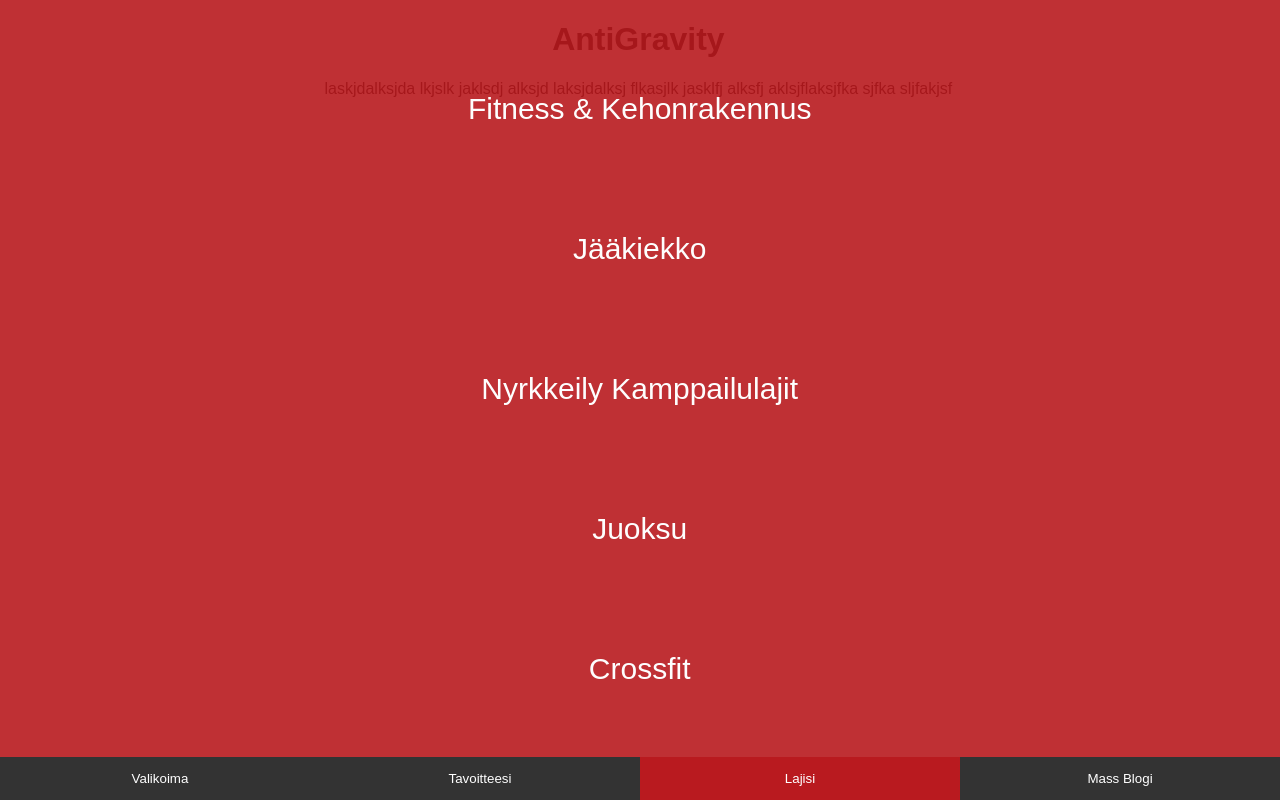
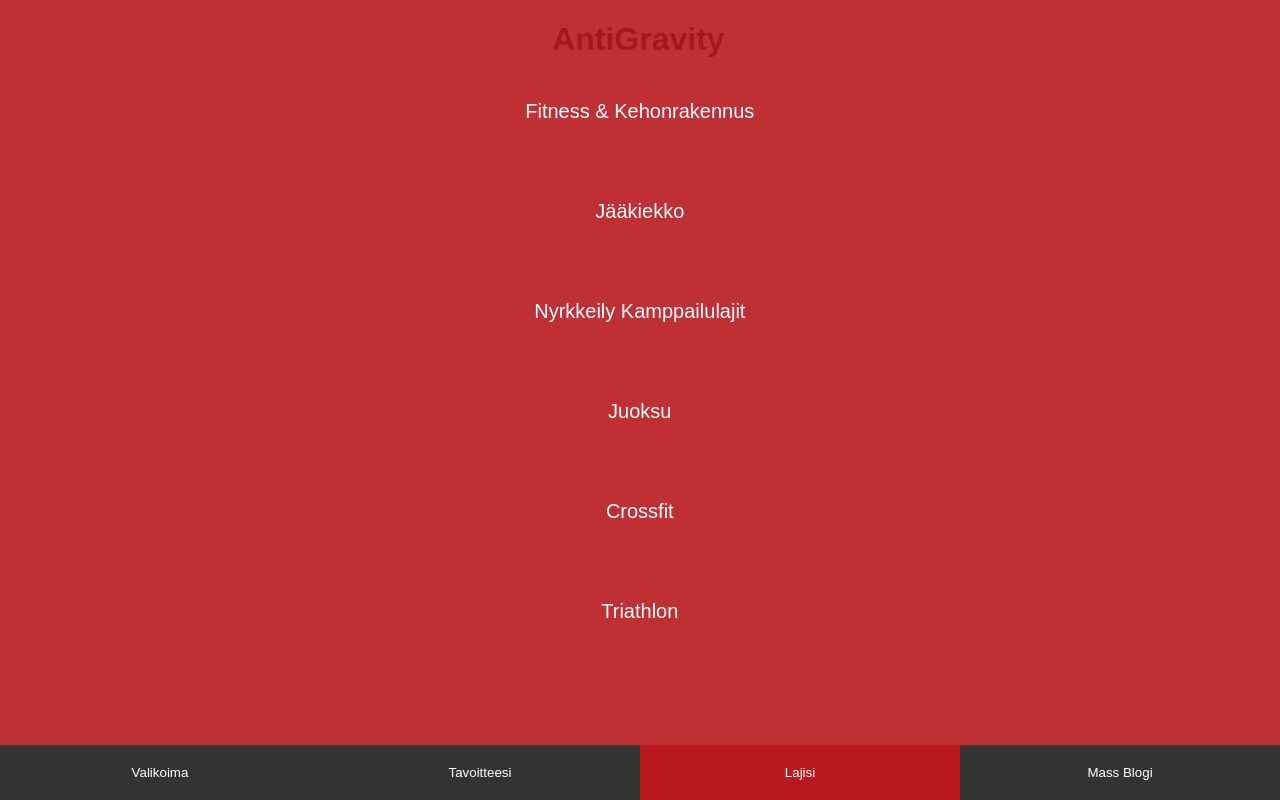
Before and after one commit to SK757/AntiGravity, a website: page html/index.html in a window 1280 px wide. Both pictures are taken after a click on the button "Lajisi". Drawn offline with nearby package versions, Linux system fonts and the light colour scheme; files that its build step writes are made by us from their sources.

Commit message:
Minor UI improvements

```diff
--- a/html/index.html
+++ b/html/index.html
@@ -1 +1 @@
-<!DOCTYPE html><html lang="en-GB"><head><title>AntiGravity</title><meta charset="utf-8"><meta name="viewport" content="width=device-width,initial-scale=1"><script src="https://ajax.googleapis.com/ajax/libs/jquery/3.1.1/jquery.min.js"></script><link rel="stylesheet" style="text/css" href="styles/css/main.css"></head><body><header class="row"><div class="panel-nav"><button class="column small-3 large-3">Mass Blogi</button> <button class="column small-3 large-3" id="toggle2">Lajisi</button> <button class="column small-3 large-3">Tavoitteesi</button> <button class="column small-3 large-3" id="toggle1">Valikoima</button></div></header><div class="overlay" id="overlay"><nav class="overlay-menu"><ul><li><a href="#">Home</a></li><li><a href="#">About</a></li><li><a href="#">Work</a></li><li><a href="#">Contact</a></li></ul></nav></div><div class="overlay" id="sport-overlay"><nav class="overlay-menu"><ul><li><a href="#">Fitness &amp; Kehonrakennus</a></li><li><a href="#">Jääkiekko</a></li><li><a href="#">Nyrkkeily Kamppailulajit</a></li><li><a href="#">Juoksu</a></li><li><a href="#">Crossfit</a></li><li><a href="#">Triathlon</a></li></ul></nav></div><h1>AntiGravity</h1><p>laskjdalksjda lkjslk jaklsdj alksjd laksjdalksj flkasjlk jasklfj alksfj aklsjflaksjfka sjfka sljfakjsf</p><script src="js/prod/javascript.js"></script></body></html>
+<!DOCTYPE html><html lang="en-GB"><head><title>AntiGravity</title><meta charset="utf-8"><meta name="viewport" content="width=device-width,initial-scale=1"><script src="https://ajax.googleapis.com/ajax/libs/jquery/3.1.1/jquery.min.js"></script><link rel="stylesheet" style="text/css" href="styles/css/main.css?v=1.1"></head><body><header class="row"><div class="panel-nav"><button class="column small-3 large-3">Mass Blogi</button> <button class="column small-3 large-3" id="toggle2">Lajisi</button> <button class="column small-3 large-3">Tavoitteesi</button> <button class="column small-3 large-3" id="toggle1">Valikoima</button></div></header><div class="overlay" id="overlay"><nav class="overlay-menu"><ul><li><a href="#">Home</a></li><li><a href="#">About</a></li><li><a href="#">Work</a></li><li><a href="#">Contact</a></li></ul></nav></div><div class="overlay" id="sport-overlay"><nav class="overlay-menu"><ul><li><a href="#">Fitness &amp; Kehonrakennus</a></li><li><a href="#">Jääkiekko</a></li><li><a href="#">Nyrkkeily Kamppailulajit</a></li><li><a href="#">Juoksu</a></li><li><a href="#">Crossfit</a></li><li><a href="#">Triathlon</a></li></ul></nav></div><h1>AntiGravity</h1><script src="js/prod/javascript.min.js"></script></body></html>
--- a/styles/sass/main.scss
+++ b/styles/sass/main.scss
@@ -99,10 +99,10 @@
   }
   nav {
     position: relative;
-    height: 70%;
-    top: 50%;
+    height: 50%;
+    top: 40%;
     transform: translateY(-55%);
-    font-size: 30px;
+    font-size: 20px;
     text-align: center;
   }
   ul {
@@ -208,7 +208,7 @@
     display: inline-block;
     color: white;
     text-align: center;
-    padding: 14px 16px;
+    padding: 20px 0;
     text-decoration: none;
     text-align: center;
     background-color: #333;
```
Also changed, not shown: index.html (+2 -3 lines), styles/css/main.css, 1 other file.
